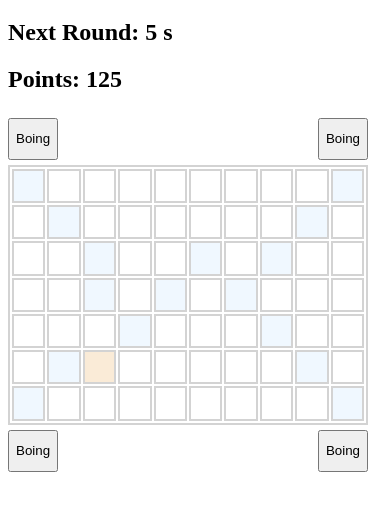
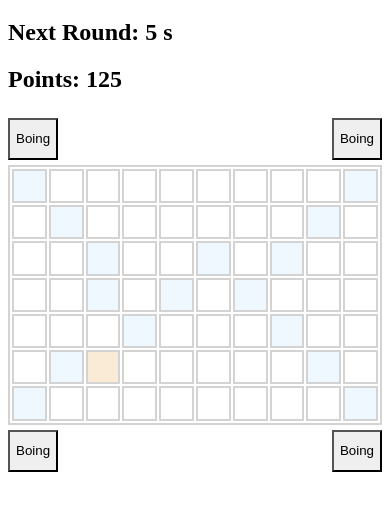
Before and after one commit to gabrielosorio/boing, a plain HTML site: page big.html in a window 390 px wide. Shown: the part 61-572 px from the top of the page. Drawn offline with nearby package versions, Linux system fonts and the light colour scheme.

Commit message:
CSS fixes for mobile.

```diff
--- a/big.html
+++ b/big.html
@@ -2,6 +2,7 @@
 <html>
 <head>
   <title>Boing!</title>
+  <meta name="viewport" content="width=device-width, initial-scale=1">
   <script src="http://ajax.googleapis.com/ajax/libs/jquery/1.4.0/jquery.min.js"></script>
   <script src="main.js"></script>
   <link rel="stylesheet" href="main.css" />
--- a/main.css
+++ b/main.css
@@ -1,5 +1,5 @@
 table {
-  width: 360px;
+  width: 100%;
   height: 260px;
   border: 2px solid lightgray;
 }
@@ -20,7 +20,7 @@ table td.boinger.blip {
   background-color: lightcoral;
 }
 
-#game-container { width: 360px; }
+#game-container { width: 100%; max-width: 600px; }
 #top-left-control,
 #bottom-left-control { float: left; }
 #top-right-control,
@@ -28,4 +28,4 @@ table td.boinger.blip {
 
 #notification-wrapper { float: left; width: 100%; margin-top: 20px; font-size: 40px; }
 
-button { height: 42px; margin: 5px 0; }
+button { height: 42px; margin: 5px 0; -webkit-appearance: none; }
```
Also changed, not shown: index.html (+1 -0 lines), small.html (+1 -0 lines).
